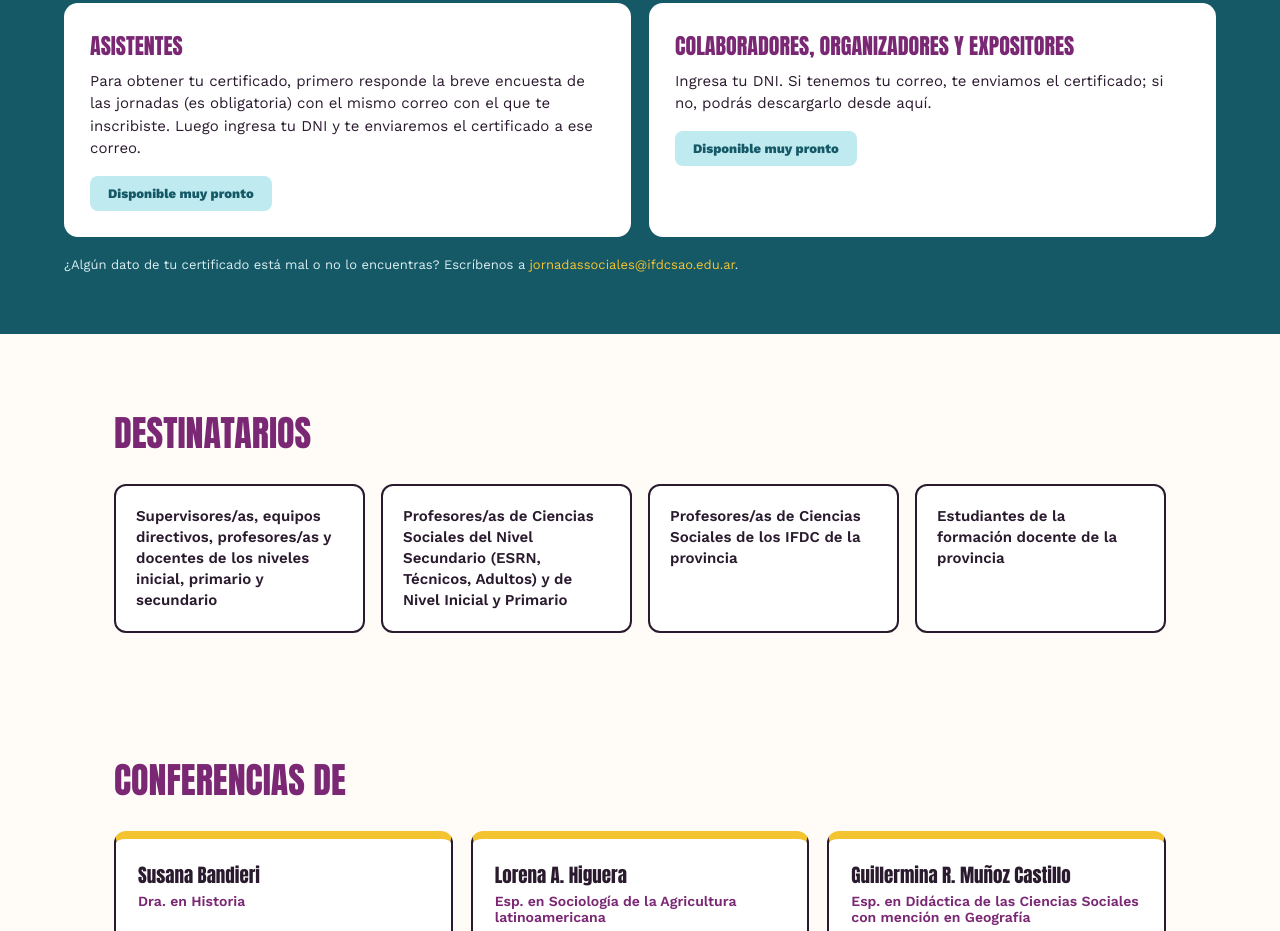
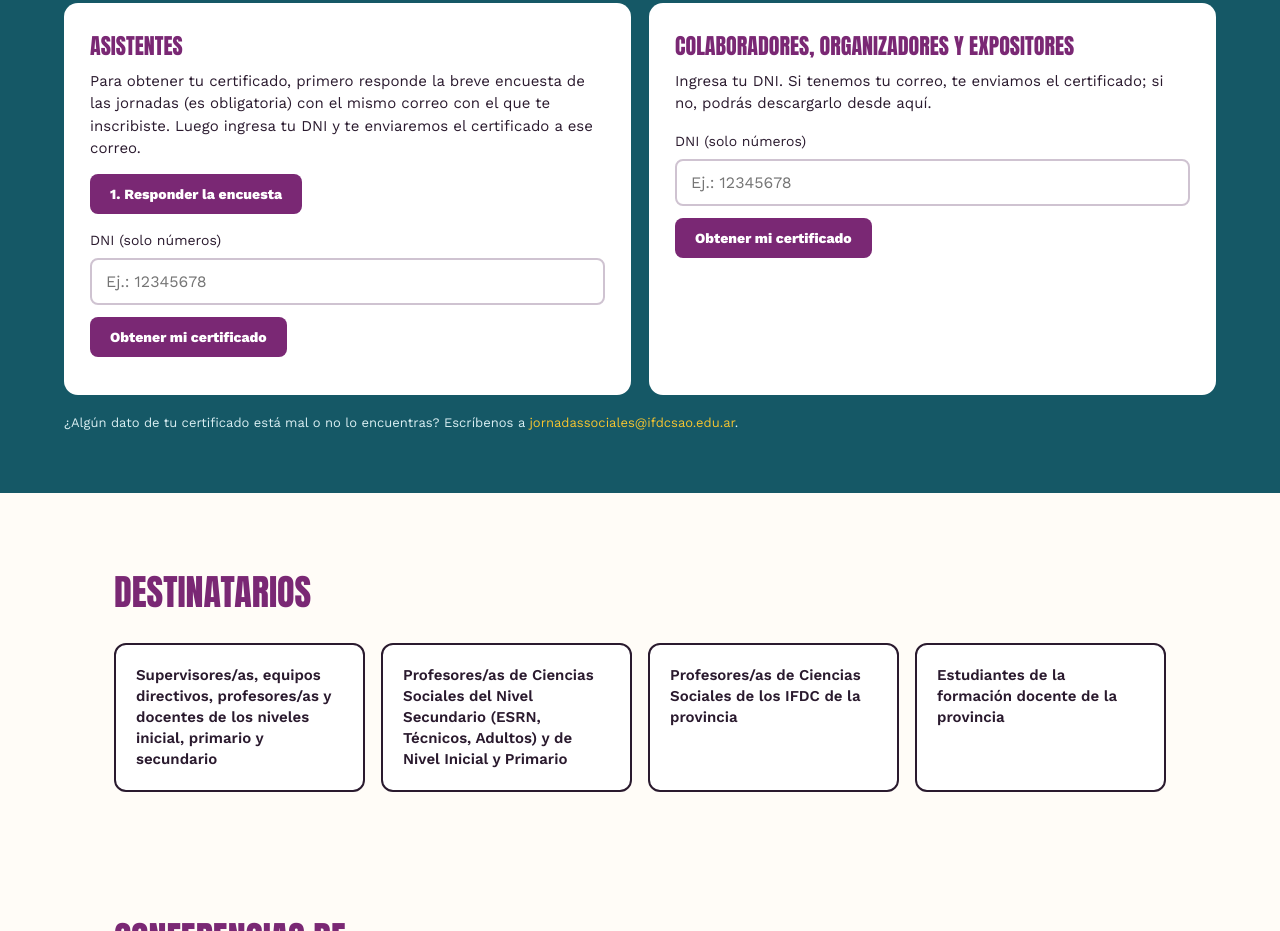
Before and after one commit to dpascolat/jornadas-ciencias-sociales, a plain HTML site: page index.html in a window 1280 px wide. Shown: the part 933-1864 px from the top of the page. Drawn offline with nearby package versions, Linux system fonts and the light colour scheme.

Commit message:
Activar la entrega de certificados conectando el script publicado
Co-Authored-By: Claude Sonnet 5.5 <noreply@anthropic.com>

```diff
--- a/index.html
+++ b/index.html
@@ -455,7 +455,7 @@
   // ---- Certificados ----
   // Mientras CERT.api esté vacío la sección muestra "Disponible muy pronto".
   const CERT = {
-    api: '',
+    api: 'https://script.google.com/macros/s/AKfycby3S4Z7o0tRA26gPDFeCJ8HCw0piq0DVYbfEuUCpiLMI4UVWf74MEwuLjQQTn6teWdFog/exec',
     encuesta: 'https://docs.google.com/forms/d/e/1FAIpQLSekK7e1jBeA8jtb-gG3Fs0lgVFjU9G1OQqJ3smdSZae3uQvJA/viewform'
   };
 
```
